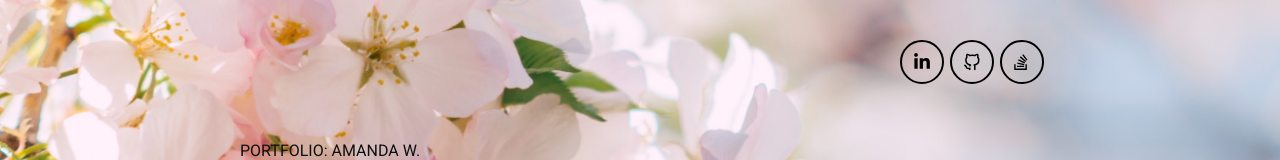
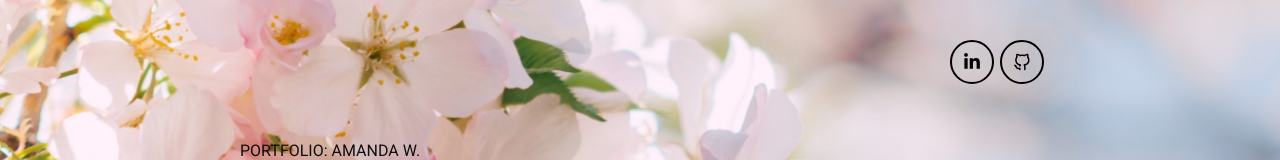
Before and after one commit to Technigo/project-react-portfolio, a React (Create React App) app: page / in a window 1280 px wide. Shown: the top 160 px of the page. Built offline with nearby package versions, Linux system fonts and the light colour scheme.

Commit message:
Remove Stack Overflow icons

```diff
--- a/src/components/ForMore.js
+++ b/src/components/ForMore.js
@@ -8,7 +8,7 @@ import Icon from './Icon'
 
 const IconContainer = styled.div`
   display: grid;
-  grid-template-columns: repeat(3, 130px);
+  grid-template-columns: repeat(2, 130px);
   justify-content: center;
   gap: 30px;
 
@@ -31,7 +31,7 @@ const ForMore = () => {
       <IconContainer>
         <Icon variant="linkedin" showText size={iconSize} />
         <Icon variant="github" showText size={iconSize} />
-        <Icon variant="stackoverflow" showText size={iconSize} />
+        {/* <Icon variant="stackoverflow" showText size={iconSize} /> */}
       </IconContainer>
     </PageSection>
   )
--- a/src/components/Hero.js
+++ b/src/components/Hero.js
@@ -15,7 +15,7 @@ const MainHeader = styled.header`
 
 const IconContainer = styled.div`
   display: grid;
-  grid-template-columns: repeat(3, 40px);
+  grid-template-columns: repeat(2, 40px);
   justify-content: right;
   gap: 10px;
   padding-top: 40px;
@@ -38,7 +38,7 @@ const Hero = () => {
         <IconContainer>
           <Icon variant="linkedin" size={40} color="black" />
           <Icon variant="github" size={40} color="black" />
-          <Icon variant="stackoverflow" size={40} color="black" />
+          {/* <Icon variant="stackoverflow" size={40} color="black" /> */}
         </IconContainer>
         <TextWrapper>
           <h1 className="header-text-name">Portfolio: Amanda W.</h1>
```
